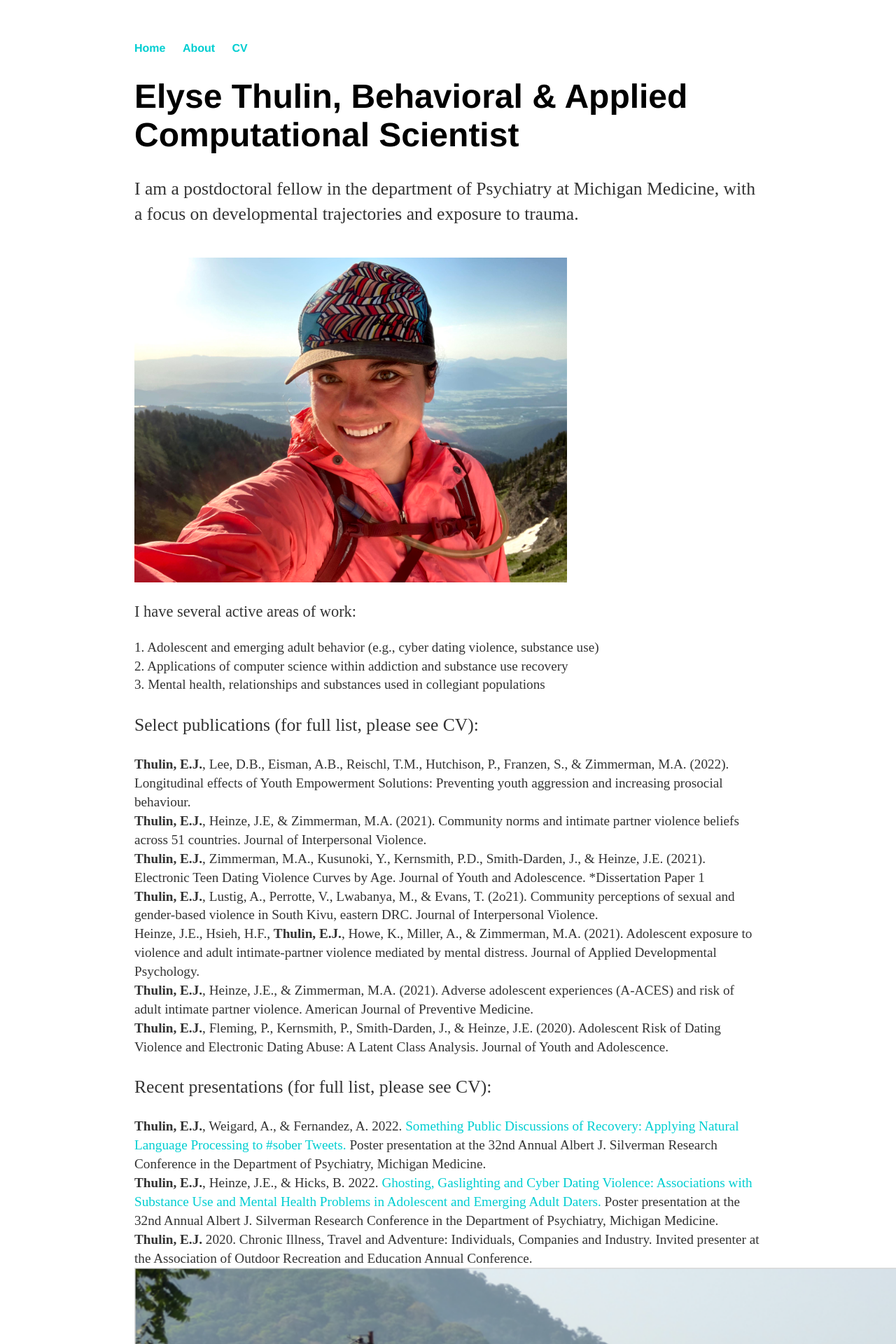
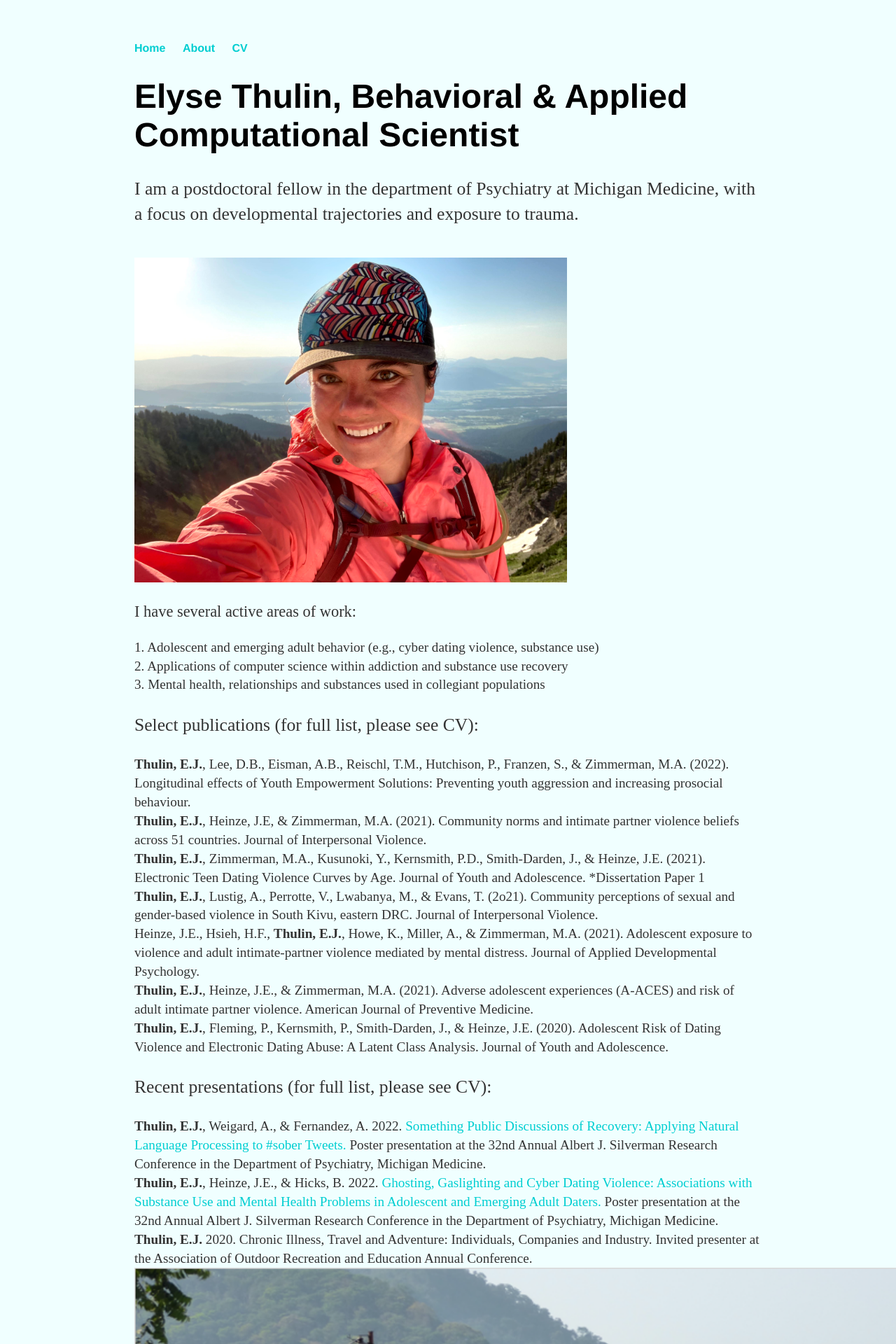
Before and after one commit to elysethulin/elysethulin.github.io, a Jekyll site: the page built from index.html, in a window 1280 px wide. Shown: the top 1920 px of the page at 70% size. Built offline with Jekyll 4.4.1, drawn with Linux system fonts in a browser that asks for light colours.

Commit message:
Update main.css

```diff
--- a/css/main.css
+++ b/css/main.css
@@ -1,6 +1,7 @@
 body {
     margin: 60px auto;
     width: 70%;
+    background-color: #F0FFFF;
 }
 nav ul, footer ul {
     font-family:'Helvetica', 'Arial', 'Sans-Serif';
```
